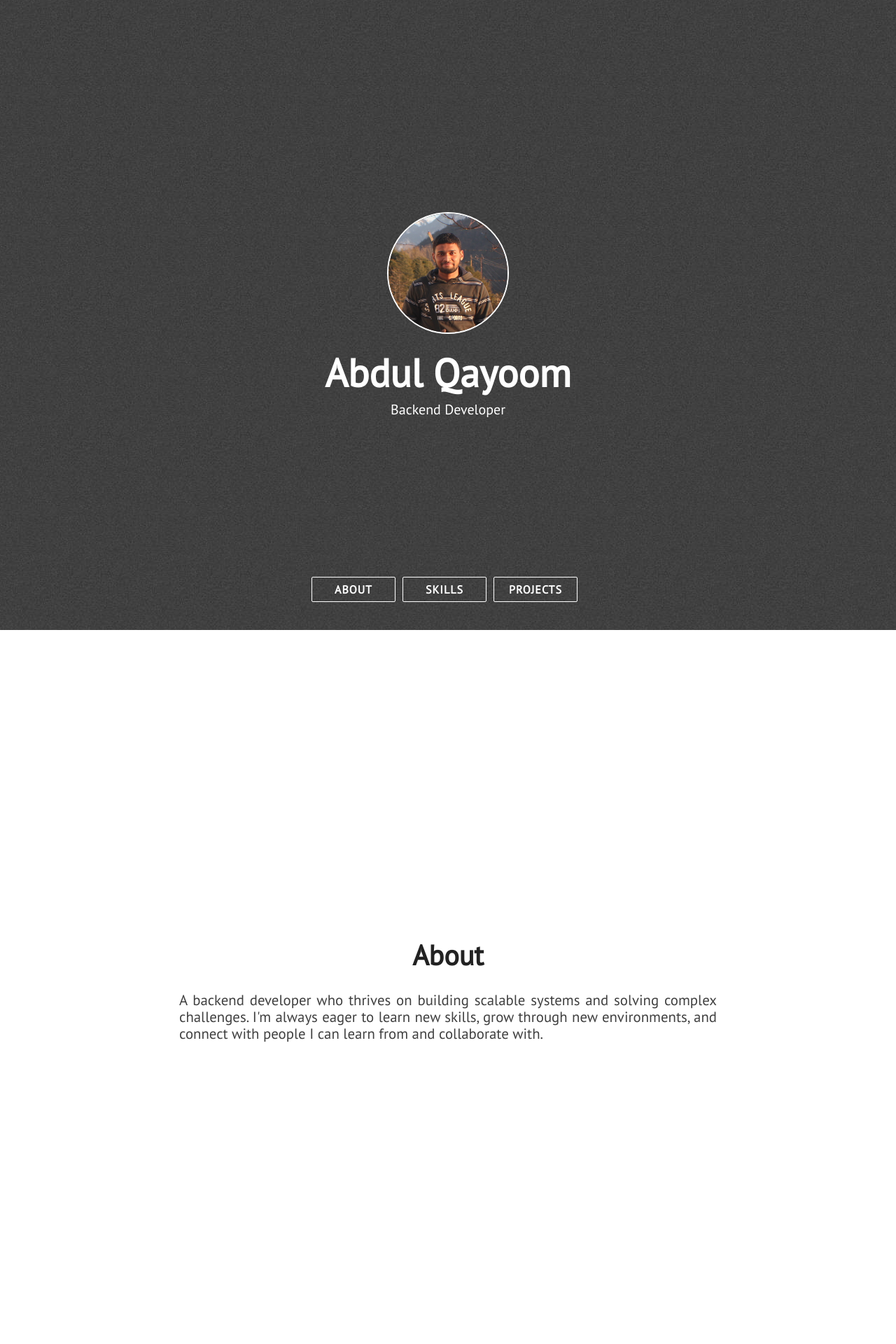
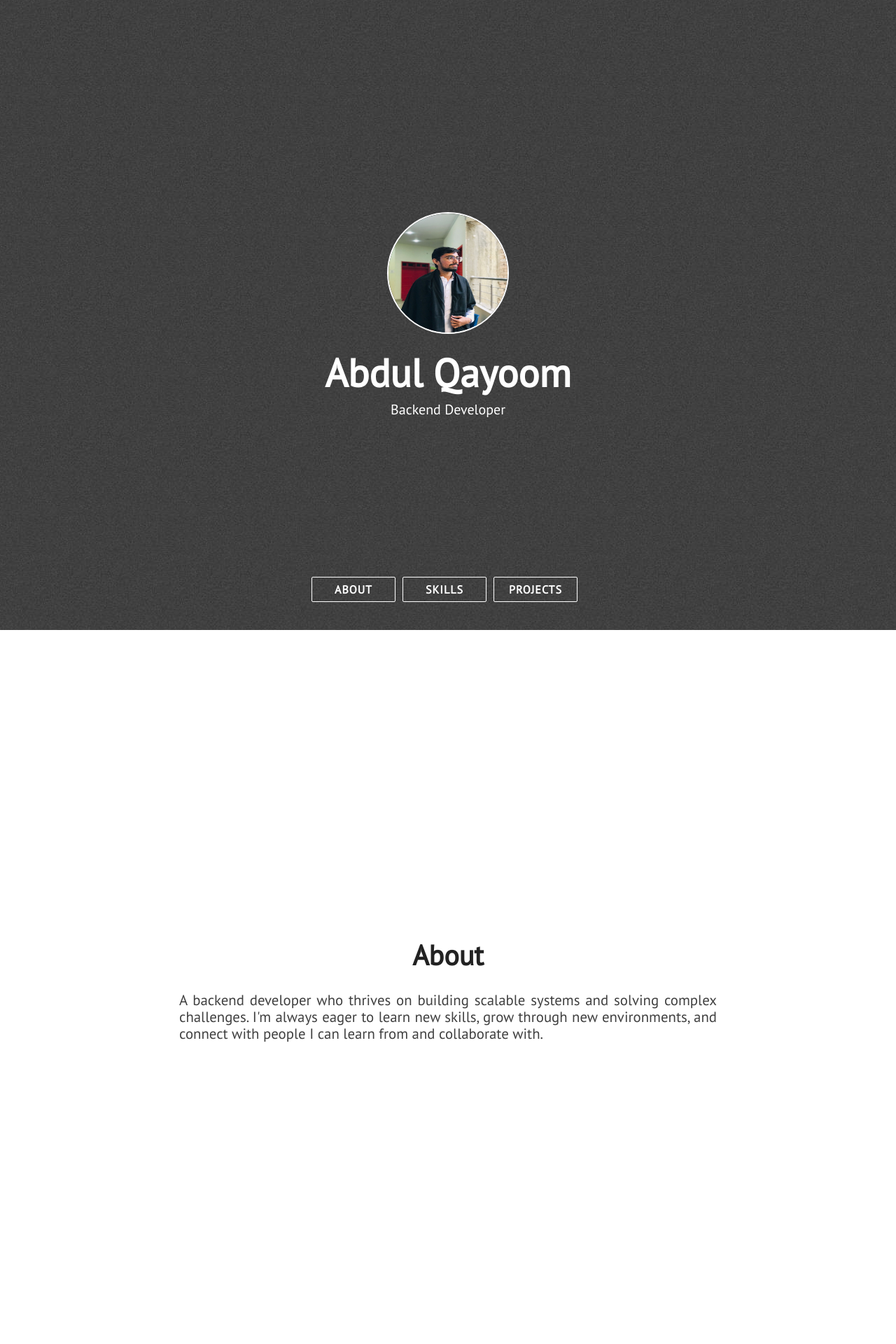
Before and after one commit to qayoom685/qayoom685.github.io, a Jekyll site: the page built from index.html, in a window 1280 px wide. Shown: the top 1920 px of the page at 70% size. Built offline with Jekyll 4.4.1, drawn with Linux system fonts in a browser that asks for light colours; nearby versions of some CDN libraries.

Commit message:
add profile pic

```diff
--- a/_config.yml
+++ b/_config.yml
@@ -15,7 +15,7 @@ twitter_username: akyum4
 reddit_username: qayoom2
 
 # absolute or relative
-profile_picture: assets/images/pp.jpg
+profile_picture: assets/images/profile.jpg
 
 # Google Analytics ID
 google_analytics:
```
Also changed, not shown: assets/images/profile.jpg (added).
